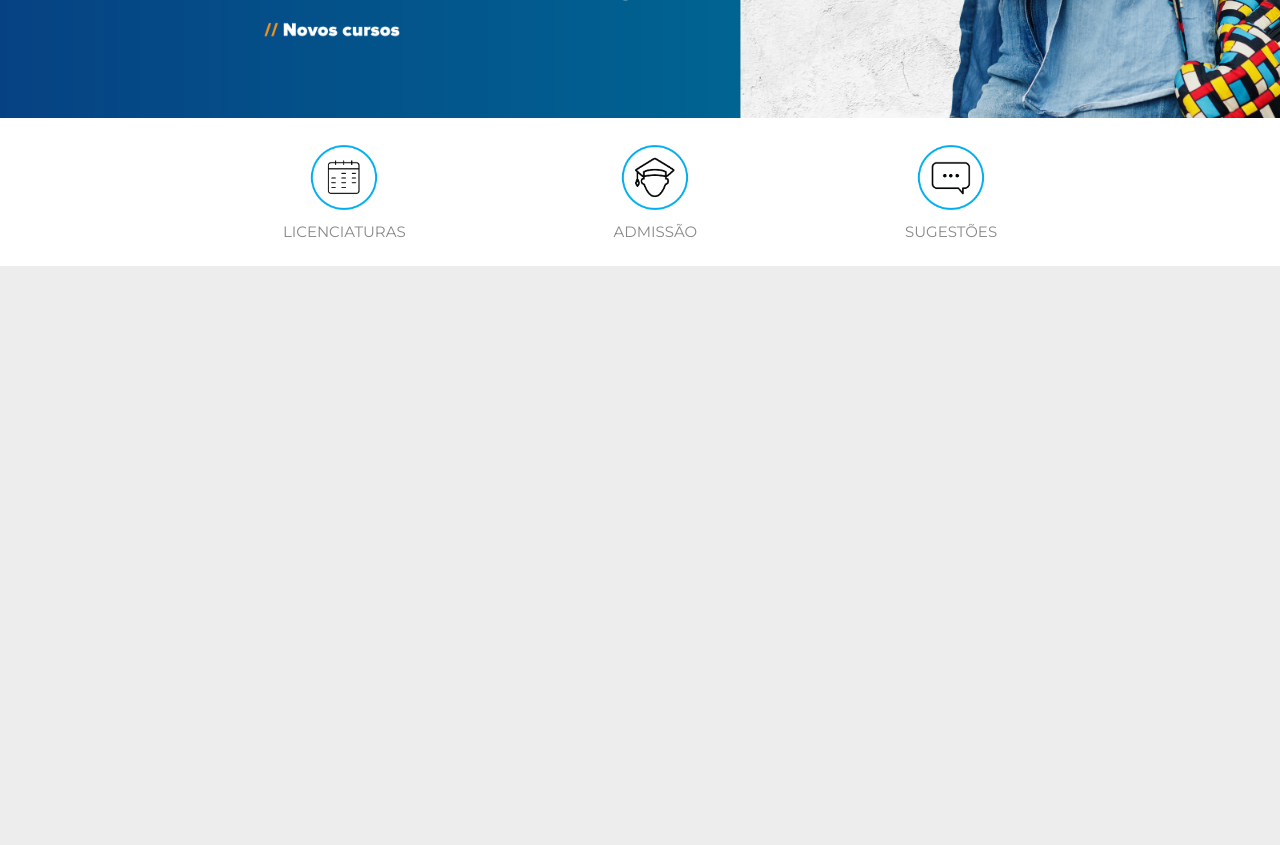
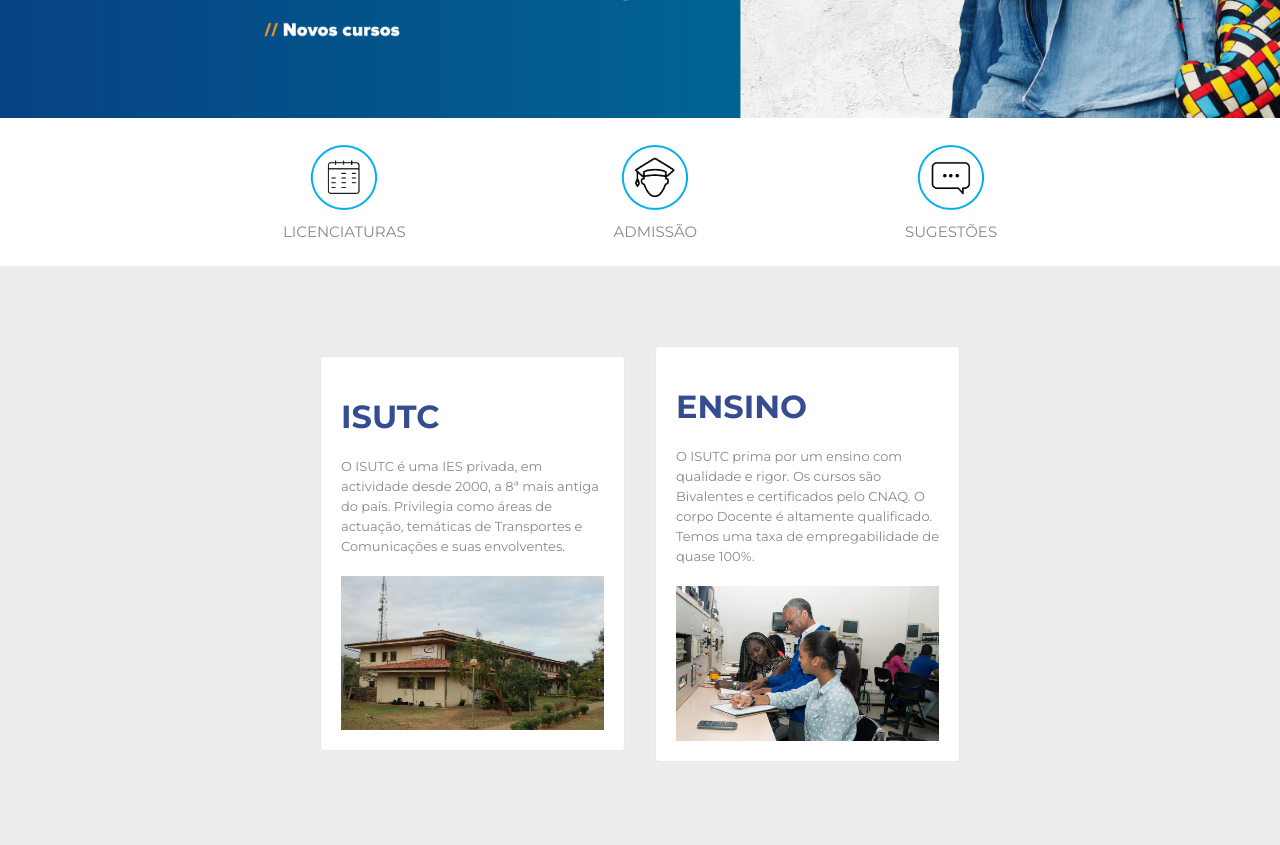
Before and after one commit to Jeronimo-MZ/isutc-landing-page, a plain HTML site: page index.html in a window 1280 px wide. Shown: the part 666-1511 px from the top of the page. Drawn offline with Linux system fonts and the light colour scheme; grey boxes are pictures that could not be loaded.

Commit message:
:package: section#isutc-ensino

```diff
--- a/assets/css/main.scss
+++ b/assets/css/main.scss
@@ -266,3 +266,52 @@ section#links {
         }
     }
 }
+
+// section#isutc-ensino
+
+section#isutc-ensino {
+    padding: 8rem 0;
+    .container {
+        display: flex;
+        align-items: center;
+        justify-content: center;
+        gap: 3rem;
+        padding: 0 32rem;
+        width: 100%;
+        .box {
+            min-width: 200px;
+            width: 100%;
+            background-color: white;
+            padding: 2rem 2rem;
+            display: flex;
+            flex-direction: column;
+            justify-content: center;
+            gap: 2rem;
+            border: 1px solid rgba(128, 128, 128, 0.178);
+            border-radius: 4px;
+
+
+
+            h2 {
+                margin-top: 2rem;
+                font-size: 3.2rem;
+                color: #364c90;
+                text-transform: uppercase;
+            }
+            p {
+                font-size: 1.3rem;
+                color: #888;
+                line-height: 2rem;
+            }
+
+            img {
+                width: 100%;
+                object-fit: cover;
+                transition: 1s;
+                &:hover {
+                    transform: scale(1.1);
+                }
+            }
+        }
+    }
+}
--- a/index.html
+++ b/index.html
@@ -184,6 +184,25 @@
             </div>
             <!-- /.container -->
         </section>
+        <section id="isutc-ensino">
+            <div class="container">
+                <div class="box">
+                    <h2>ISUTC</h2>
+                    <p>O ISUTC é uma IES privada, em actividade desde 2000, a 8ª mais antiga do país. Privilegia como áreas de actuação, temáticas de Transportes e Comunicações e suas envolventes.</p>
+                    <img src="./assets/images/ISUTC.png" alt="Foto do ISUTC">
+                </div>
+                <!-- /.box -->
+                <div class="box">
+                    <h2>Ensino</h2>
+                    <p>O ISUTC prima por um ensino com qualidade e rigor. Os cursos são Bivalentes e certificados pelo CNAQ. O corpo Docente é altamente qualificado. Temos uma taxa de empregabilidade de quase 100%.
+                    </p>
+                    <img src="./assets/images/ENSINO.png" alt="Estudantes no laboratório">
+                </div>
+                <!-- /.box -->
+            </div>
+            <!-- /.container -->
+        </section>
+        <!-- /#isutc-ensino -->
     </main>
     <div class="space" style="height: 100vh;"></div>
     <script src="./assets/js/scroll.js"></script>
```
Also changed, not shown: assets/css/main.css, 1 other file.
